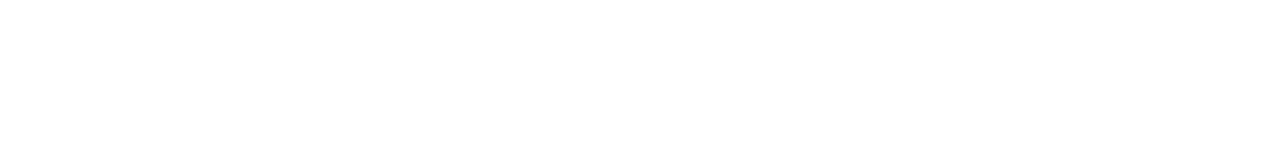
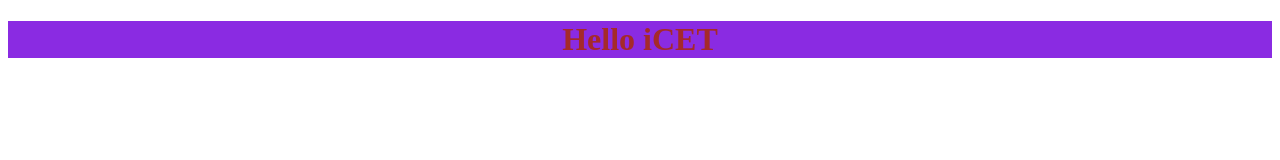
Before and after one commit to isiwaravishwanath/2026.10.02-Day04, a plain HTML site: page index.html in a window 1280 px wide. Drawn offline with Linux system fonts and the light colour scheme.

Commit message:
Add styling for h1 element in index.html

```diff
--- a/index.html
+++ b/index.html
@@ -1,11 +1,22 @@
 <!DOCTYPE html>
 <html lang="en">
+
 <head>
     <meta charset="UTF-8">
     <meta name="viewport" content="width=device-width, initial-scale=1.0">
     <title>Document</title>
+
+    <style>
+        h1{
+            text-align: center;
+            background-color: blueviolet;
+            color: brown;
+        }
+    </style>
 </head>
+
 <body>
+    <h1>Hello iCET</h1>
+</body>
 
-</body>
 </html>
```
